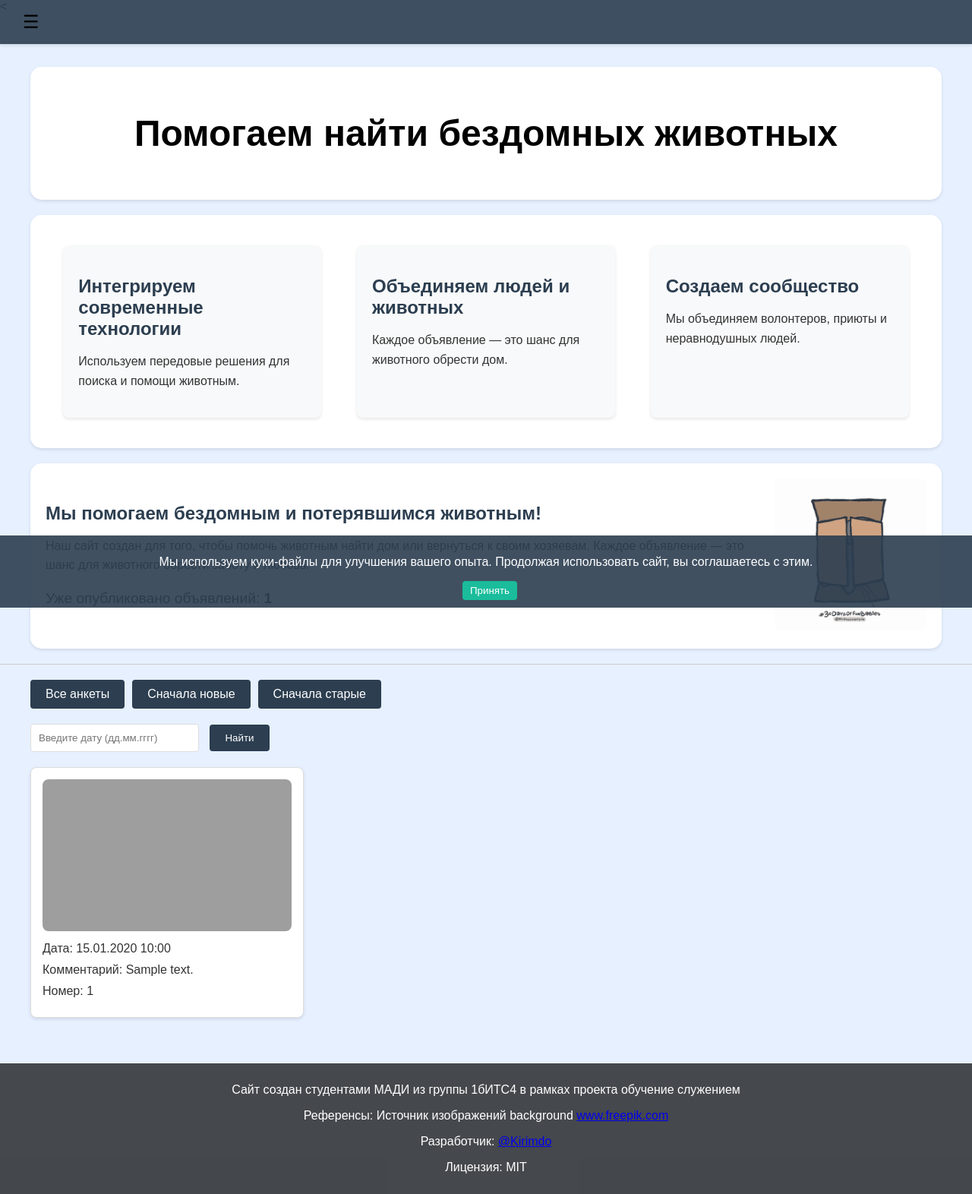
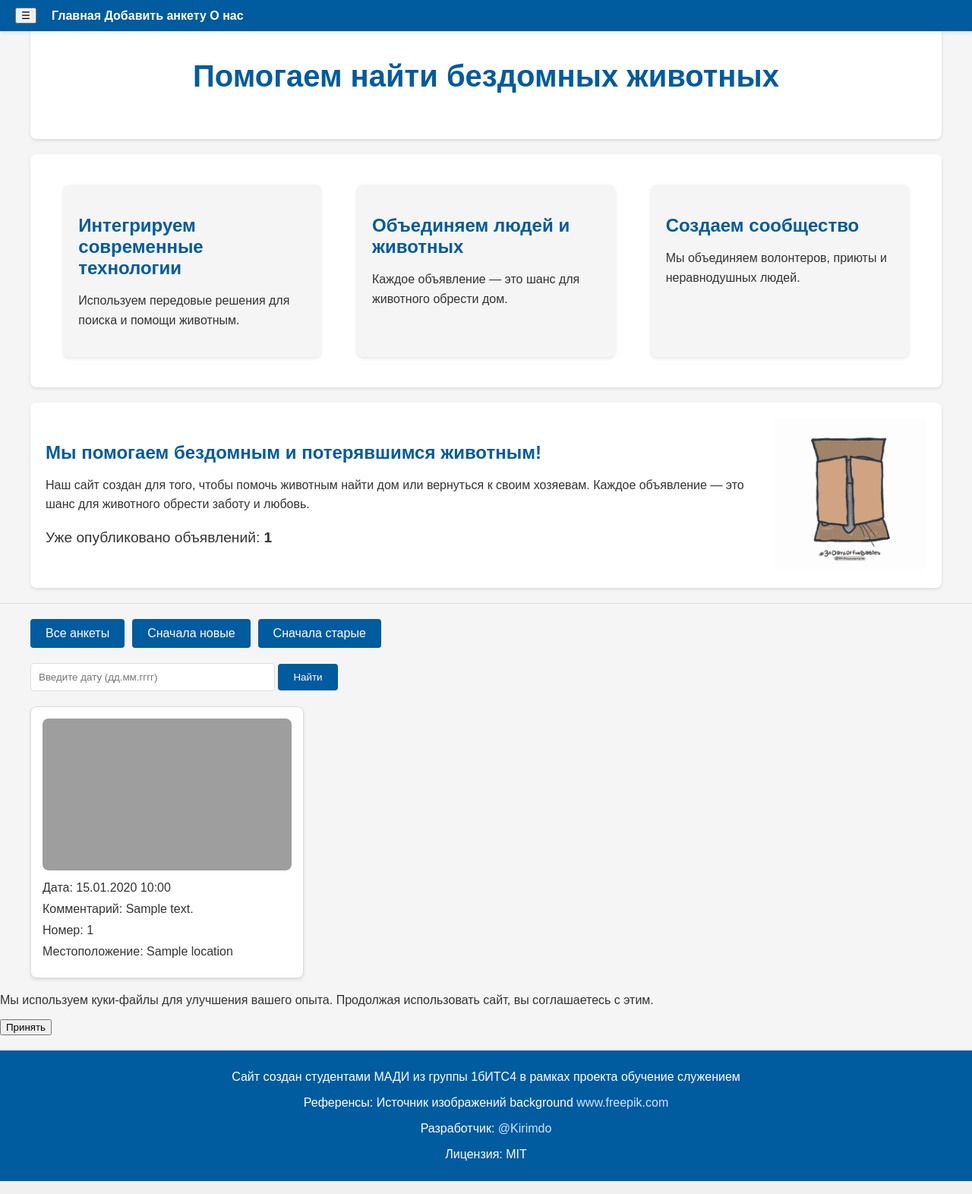
Before and after one commit to jijakchok/madiAnimal, a Django app: template animal_site/animals/templates/animals/home.html in a window 1280 px wide. Shown: the whole page at 76% size. Run offline with Django 4.2, Linux system fonts and the light colour scheme; the template is opened without the code that fills it: most values are stand-ins (such as "Sample title", 1, 10 or a date in 2020); some libraries are stand-ins or nearby versions; grey boxes are pictures that could not be loaded.

Commit message:
Ваше сообщение коммита

```diff
--- a/animal_site/animal_site/urls.py
+++ b/animal_site/animal_site/urls.py
@@ -13,3 +13,6 @@ urlpatterns = [
     path('about/', views.about, name='about'),
     path('search/', views.search, name='search'),
 ] + static(settings.MEDIA_URL, document_root=settings.MEDIA_ROOT)
+
+# Обработчик для ошибки 404
+handler404 = 'animals.views.custom_404'
--- a/animal_site/animals/templates/animals/home.html
+++ b/animal_site/animals/templates/animals/home.html
@@ -83,6 +83,7 @@
                 <p>Дата: {{ animal.date|date:"d.m.Y H:i" }}</p>
                 <p>Комментарий: {{ animal.comment }}</p>
                 <p>Номер: {{ animal.number }}</p>
+                <p>Местоположение: {{ animal.location }}</p>
             </div>
             {% endfor %}
         </div>
--- a/animal_site/animals/views.py
+++ b/animal_site/animals/views.py
@@ -148,3 +148,6 @@ def search(request):
         'total_animals': Animal.objects.count(),
     }
     return render(request, 'animals/home.html', context)
+
+def custom_404(request, exception=None):
+    return render(request, '404.html', status=404
--- a/animal_site/static/css/styles.css
+++ b/animal_site/static/css/styles.css
@@ -1,24 +1,10 @@
-/* Основные стили для body с фоном */
+/* Основные стили для body */
 body {
     font-family: Arial, sans-serif;
     color: #333;
     margin: 0;
     padding: 0;
-    background-image: url('../images/cat_paw_background.jpg');
-    background-size: cover;
-    background-attachment: fixed;
-}
-
-/* Размытие фона за пределами блоков */
-body::before {
-    content: '';
-    position: fixed;
-    top: 0;
-    left: 0;
-    width: 100%;
-    height: 100%;
-    backdrop-filter: blur(5px); /* Размытие фона */
-    z-index: -1; /* Отправляем размытие на задний план */
+    background-color: #f5f5f5; /* Светло-серый фон */
 }
 
 /* Контейнер для выравнивания контента */
@@ -26,16 +12,11 @@ body::before {
     max-width: 1200px;
     margin: 0 auto;
     padding: 0 20px;
-    position: relative; /* Чтобы контент был поверх размытого фона */
 }
 
 /* Header */
-
-header nav a:hover {
-    color: #1abc9c;
-}
 header {
-    background-color: rgba(44, 62, 80, 0.9);
+    background-color: #005b9f; /* Синий цвет, как на Госуслугах */
     padding: 10px 20px;
     box-shadow: 0 2px 4px rgba(0, 0, 0, 0.1);
     position: fixed;
@@ -45,14 +26,11 @@ header {
     z-index: 1000;
 }
 
-main {
-    margin-top: 70px; /* Отступ, чтобы контент не перекрывался хедером */
-}
 header nav {
     display: flex;
     justify-content: flex-start;
     gap: 20px;
-    align-items: center; /* Выравнивание кнопок по центру */
+    align-items: center;
 }
 
 header nav a {
@@ -63,33 +41,33 @@ header nav a {
 }
 
 header nav a:hover {
-    color: #1abc9c;
+    color: #cce6ff; /* Светло-синий при наведении */
 }
 
 /* Центральный блок с заголовком */
 .hero-section {
-    text-align: center; /* Текст по центру */
+    text-align: center;
     padding: 60px 20px;
-    background-color: #fff; /* Белый непрозрачный фон */
-    border-radius: 15px; /* Закругленные углы */
+    background-color: #fff;
+    border-radius: 8px;
     margin-bottom: 20px;
-    box-shadow: 0 2px 4px rgba(0, 0, 0, 0.1); /* Тень */
+    box-shadow: 0 2px 4px rgba(0, 0, 0, 0.1);
 }
 
 .hero-title {
-    font-size: 3em;
+    font-size: 2.5em;
     font-weight: bold;
     margin: 0;
-    color: #000; /* Черный цвет */
+    color: #005b9f; /* Синий цвет, как на Госуслугах */
 }
 
-/* Блок с тезисами (в прямоугольниках) */
+/* Блок с тезисами */
 .thesis-section {
     display: flex;
     justify-content: space-around;
     padding: 40px 20px;
-    background-color: #ffffff; /* Белый цвет */
-    border-radius: 15px;
+    background-color: #fff;
+    border-radius: 8px;
     margin-bottom: 20px;
     box-shadow: 0 2px 4px rgba(0, 0, 0, 0.1);
 }
@@ -97,7 +75,7 @@ header nav a:hover {
 .thesis-item {
     text-align: left;
     max-width: 300px;
-    background-color: #f8f9fa; /* Светлый цвет */
+    background-color: #f5f5f5; /* Светло-серый фон */
     padding: 20px;
     border-radius: 8px;
     box-shadow: 0 2px 4px rgba(0, 0, 0, 0.1);
@@ -105,7 +83,7 @@ header nav a:hover {
 
 .thesis-item h2 {
     font-size: 1.5em;
-    color: #2c3e50;
+    color: #005b9f; /* Синий цвет */
     margin-bottom: 10px;
 }
 
@@ -120,10 +98,10 @@ header nav a:hover {
     align-items: center;
     justify-content: space-between;
     padding: 20px;
-    background-color: #fff; /* Белый непрозрачный фон */
-    border-radius: 15px; /* Закругленные углы */
+    background-color: #fff;
+    border-radius: 8px;
     margin-bottom: 20px;
-    box-shadow: 0 2px 4px rgba(0, 0, 0, 0.1); /* Тень */
+    box-shadow: 0 2px 4px rgba(0, 0, 0, 0.1);
 }
 
 .intro-text {
@@ -132,7 +110,7 @@ header nav a:hover {
 }
 
 .intro-text h2 {
-    color: #2c3e50;
+    color: #005b9f; /* Синий цвет */
     margin-bottom: 10px;
 }
 
@@ -143,7 +121,7 @@ header nav a:hover {
 
 .counter {
     font-size: 1.2em;
-    color: #1abc9c;
+    color: #005b9f; /* Синий цвет */
     margin-top: 10px;
 }
 
@@ -156,11 +134,11 @@ header nav a:hover {
 .divider {
     width: 100%;
     height: 1px;
-    background-color: #ccc;
+    background-color: #ddd;
     margin: 20px 0;
 }
 
-/* Кнопки сортировки (слева) */
+/* Кнопки сортировки */
 .sort-buttons {
     display: flex;
     gap: 10px;
@@ -169,7 +147,7 @@ header nav a:hover {
 
 .sort-button {
     padding: 10px 20px;
-    background-color: #2c3e50;
+    background-color: #005b9f; /* Синий цвет */
     color: #fff;
     text-decoration: none;
     border-radius: 4px;
@@ -177,14 +155,14 @@ header nav a:hover {
 }
 
 .sort-button:hover {
-    background-color: #34495e;
+    background-color: #004080; /* Темно-синий при наведении */
 }
 
 .sort-button.active {
-    background-color: #1abc9c;
+    background-color: #003366; /* Еще темнее синий для активной кнопки */
 }
 
-/* Лента анкет (горизонтальная сетка) */
+/* Лента анкет */
 .animal-grid {
     display: flex;
     flex-wrap: wrap;
@@ -197,23 +175,24 @@ header nav a:hover {
     padding: 15px;
     border-radius: 8px;
     box-shadow: 0 2px 4px rgba(0, 0, 0, 0.1);
-    flex: 1 1 calc(33.333% - 40px); /* Три карточки в строке */
+    flex: 1 1 calc(33.333% - 40px);
     max-width: calc(33.333% - 40px);
     box-sizing: border-box;
 }
 
 .animal-card img {
     width: 100%;
-    height: 200px; /* Фиксированная высота */
-    object-fit: cover; /* Подстраиваем изображение */
+    height: 200px;
+    object-fit: cover;
     border-radius: 8px;
 }
 
 .animal-card p {
     margin: 10px 0;
+    color: #333;
 }
 
-/* Поиск по дате (слева) */
+/* Поиск по дате */
 .search-form {
     text-align: left;
     margin-bottom: 20px;
@@ -228,7 +207,7 @@ header nav a:hover {
 
 .search-form button {
     padding: 10px 20px;
-    background-color: #2c3e50;
+    background-color: #005b9f; /* Синий цвет */
     color: #fff;
     border: none;
     border-radius: 4px;
@@ -244,7 +223,7 @@ header nav a:hover {
 .pagination a {
     padding: 10px 20px;
     margin: 5px;
-    background-color: #2c3e50;
+    background-color: #005b9f; /* Синий цвет */
     color: #fff;
     text-decoration: none;
     border-radius: 4px;
@@ -252,223 +231,62 @@ header nav a:hover {
 }
 
 .pagination a:hover {
-    background-color: #34495e;
+    background-color: #004080; /* Темно-синий при наведении */
 }
 
-/* Стили для страницы "Добавить анкету" */
-.add-animal-form {
-    max-width: 600px;
-    margin: 50px auto;
-    padding: 20px;
-    background-color: #fff; /* Белый непрозрачный фон */
-    border-radius: 15px; /* Закругленные углы */
-    box-shadow: 0 2px 4px rgba(0, 0, 0, 0.1); /* Тень */
-}
-
-.add-animal-form h1 {
-    text-align: center;
-    margin-bottom: 20px;
-}
-
-.add-animal-form label {
-    display: block;
-    margin-bottom: 10px;
-}
-
-.add-animal-form input,
-.add-animal-form textarea {
-    width: 100%;
-    padding: 10px;
-    margin-bottom: 20px;
-    border: 1px solid #ddd;
-    border-radius: 4px;
-}
-
-.add-animal-form button {
-    width: 100%;
-    padding: 10px;
-    background-color: #2c3e50;
+/* Футер */
+footer {
+    background-color: #005b9f; /* Синий цвет */
     color: #fff;
-    border: none;
-    border-radius: 4px;
-    cursor: pointer;
-}
-
-/* Стили для страницы "О нас" */
-.about-section {
-    max-width: 800px;
-    margin: 50px auto;
-    padding: 20px;
-    background-color: #fff; /* Белый непрозрачный фон */
-    border-radius: 15px; /* Закругленные углы */
-    box-shadow: 0 2px 4px rgba(0, 0, 0, 0.1); /* Тень */
-    text-align: center;
-}
-
-.about-section h1 {
-    margin-bottom: 20px;
-}
-
-/* Окно с соглашением о куки-файлах */
-.cookie-consent {
-    position: fixed;
-    bottom: 0;
-    left: 0;
-    right: 0;
-    background-color: rgba(44, 62, 80, 0.9);
-    color: #fff;
-    padding: 10px 20px;
-    text-align: center;
-    z-index: 1000;
-}
-
-.cookie-consent button {
-    background-color: #1abc9c;
-    color: #fff;
-    border: none;
-    padding: 5px 10px;
-    border-radius: 4px;
-    cursor: pointer;
-    margin-left: 10px;
-}
-
-/* Адаптация для мобильных устройств */
-@media (max-width: 768px) {
-    .hero-title {
-        font-size: 2em;
-    }
-
-    .thesis-section {
-        flex-direction: column;
-        align-items: center;
-    }
-
-    .thesis-item {
-        max-width: 100%;
-    }
-
-    .animal-grid {
-        flex-direction: column;
-    }
-
-    .animal-card {
-        max-width: 100%;
-    }
-
-    .search-form input {
-        width: 100%;
-    }
-
-    .add-animal-form {
-        margin: 20px auto;
-        padding: 10px;
-    }
-
-    .about-section {
-        margin: 20px auto;
-        padding: 10px;
-    }
-}
-footer {
-    background-color: rgba(0, 0, 0, 0.7);
-    color: white;
     padding: 10px;
     text-align: center;
     position: relative;
     margin-top: 20px;
 }
 
-main {
-    margin-bottom: 60px; /* Отступ, чтобы контент не перекрывался футером */
-}
-.dark-theme {
-    background-color: #333;
-    color: #fff;
-}
-.search-form select {
-    padding: 10px;
-    border: 1px solid #ddd;
-    border-radius: 4px;
-    width: 200px;
-    margin-right: 10px;
+footer a {
+    color: #cce6ff; /* Светло-синий для ссылок */
+    text-decoration: none;
 }
 
-.messages {
+footer a:hover {
+    text-decoration: underline;
+}}
+/* Стили для страницы 404 */
+.error-page {
+    text-align: center;
+    padding: 100px 20px;
+    background-color: #fff;
+    border-radius: 8px;
+    margin: 50px auto;
+    max-width: 600px;
+    box-shadow: 0 2px 4px rgba(0, 0, 0, 0.1);
+}
+
+.error-page h1 {
+    font-size: 6em;
+    color: #005b9f; /* Синий цвет, как на Госуслугах */
+    margin: 0;
+}
+
+.error-page h2 {
+    font-size: 2em;
+    color: #333;
+    margin: 10px 0;
+}
+
+.error-page p {
+    font-size: 1.2em;
+    color: #666;
     margin: 20px 0;
 }
 
-.alert {
-    padding: 10px;
-    border-radius: 4px;
-    margin-bottom: 10px;
+.error-page a {
+    color: #005b9f; /* Синий цвет */
+    text-decoration: none;
+    font-weight: bold;
 }
 
-.alert-info {
-    background-color: #d9edf7;
-    color: #31708f;
-    border: 1px solid #bce8f1;
+.error-page a:hover {
+    text-decoration: underline;
 }
-
-.alert-error {
-    background-color: #f2dede;
-    color: #a94442;
-    border: 1px solid #ebccd1;
-}
-.search-form input[type="text"] {
-    padding: 10px;
-    border: 1px solid #ddd;
-    border-radius: 4px;
-    width: 200px;
-    margin-right: 10px;
-}
-
-.search-form datalist {
-    background-color: #fff;
-    border: 1px solid #ddd;
-    border-radius: 4px;
-}
-body {
-    background-color: #e6f0ff; /* Мягкий синий цвет */
-    background-image: none; /* Уберите фоновое изображение */
-}
-
-#menuToggle {
-    background-color: transparent;
-    border: none;
-    font-size: 1.5em;
-    cursor: pointer;
-    padding: 5px 10px;
-    border-radius: 4px;
-    transition: background-color 0.3s;
-}
-
-#menuToggle:hover {
-    background-color: rgba(255, 255, 255, 0.1);
-}
-
-.menu {
-    display: none;
-    flex-direction: column;
-    background-color: rgba(44, 62, 80, 0.9);
-    padding: 10px;
-    position: absolute;
-    top: 50px;
-    right: 20px;
-    border-radius: 4px;
-    box-shadow: 0 2px 4px rgba(0, 0, 0, 0.1);
-}
-
-.menu a {
-    color: #fff;
-    text-decoration: none;
-    padding: 10px;
-    transition: background-color 0.3s;
-}
-
-.menu a:hover {
-    background-color: rgba(255, 255, 255, 0.1);
-}
-
-.menu.active {
-    display: flex;
-}
```
Also changed, not shown: animal_site/animals/templates/animals/404.html (added, +20 -0 lines).
